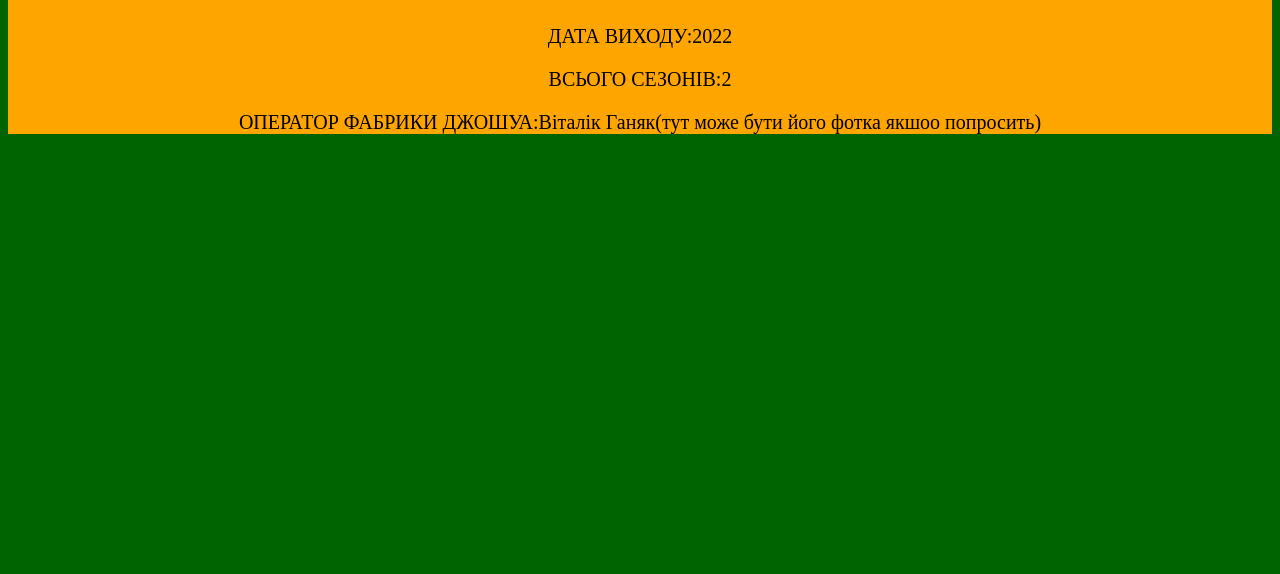
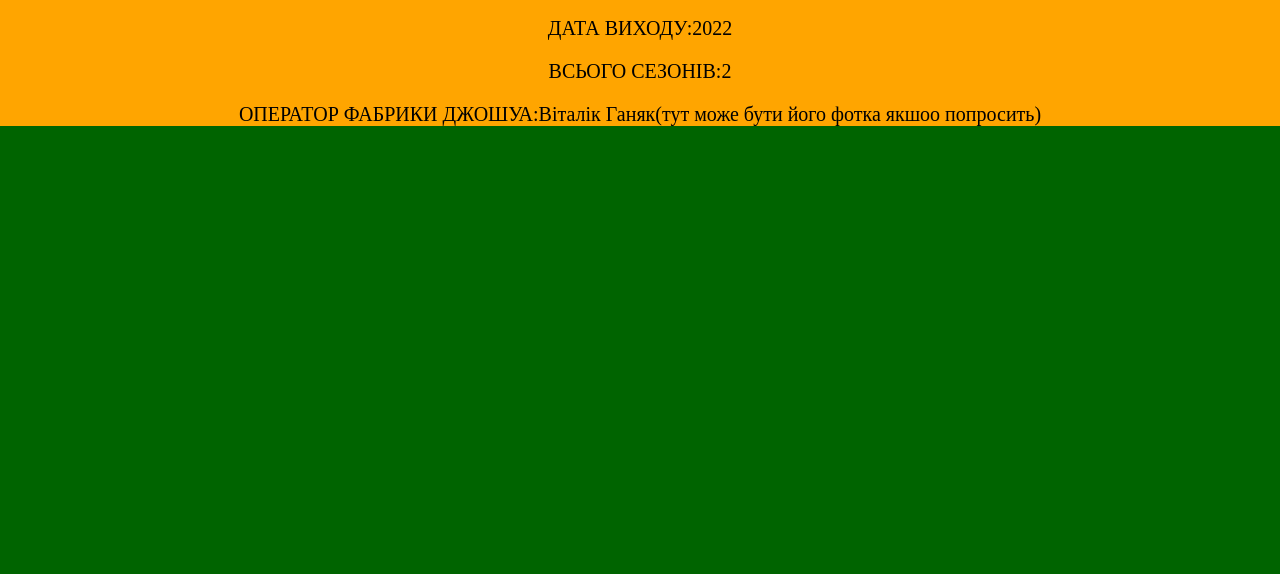
Before and after one commit to ArturBoyko21/Fabrika_Joshua, a plain HTML site: page index.html in a window 1280 px wide. Shown: the part 226-800 px from the top of the page. Drawn offline with Linux system fonts and the light colour scheme.

Commit message:
Update index.html

```diff
--- a/index.html
+++ b/index.html
@@ -2,7 +2,7 @@
   <head>
     <title>Фабрика Джошуа</title>
   </head>
-  <body style="background:darkgreen">
+  <body style="background:darkgreen;margin: 0;">
   <header style="text-align:center">
     <a style="border-radius:1px;background-color:darkblue;color:grey;font-size:50px" href="https://www.youtube.com/@serialu006">ЮТУБ КАНАЛ СЕРІАЛА</a>
   </header>
```
